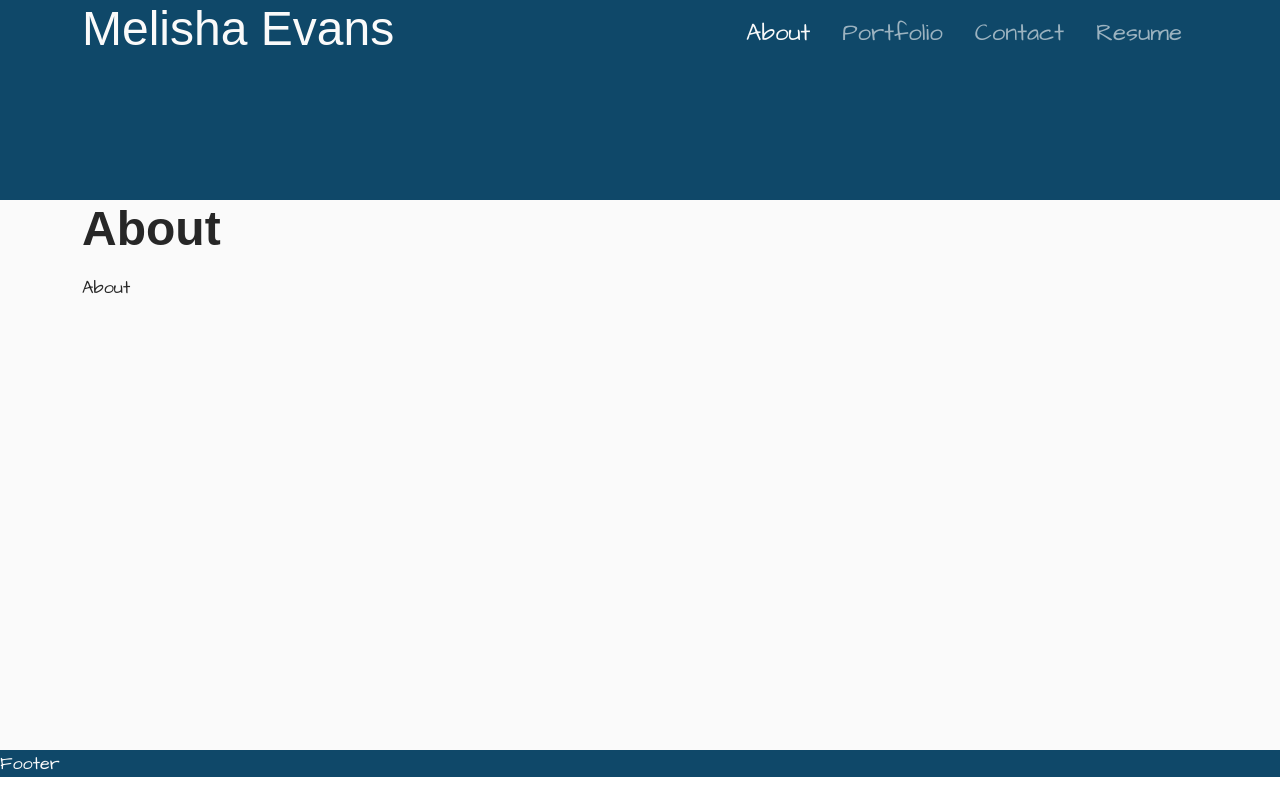
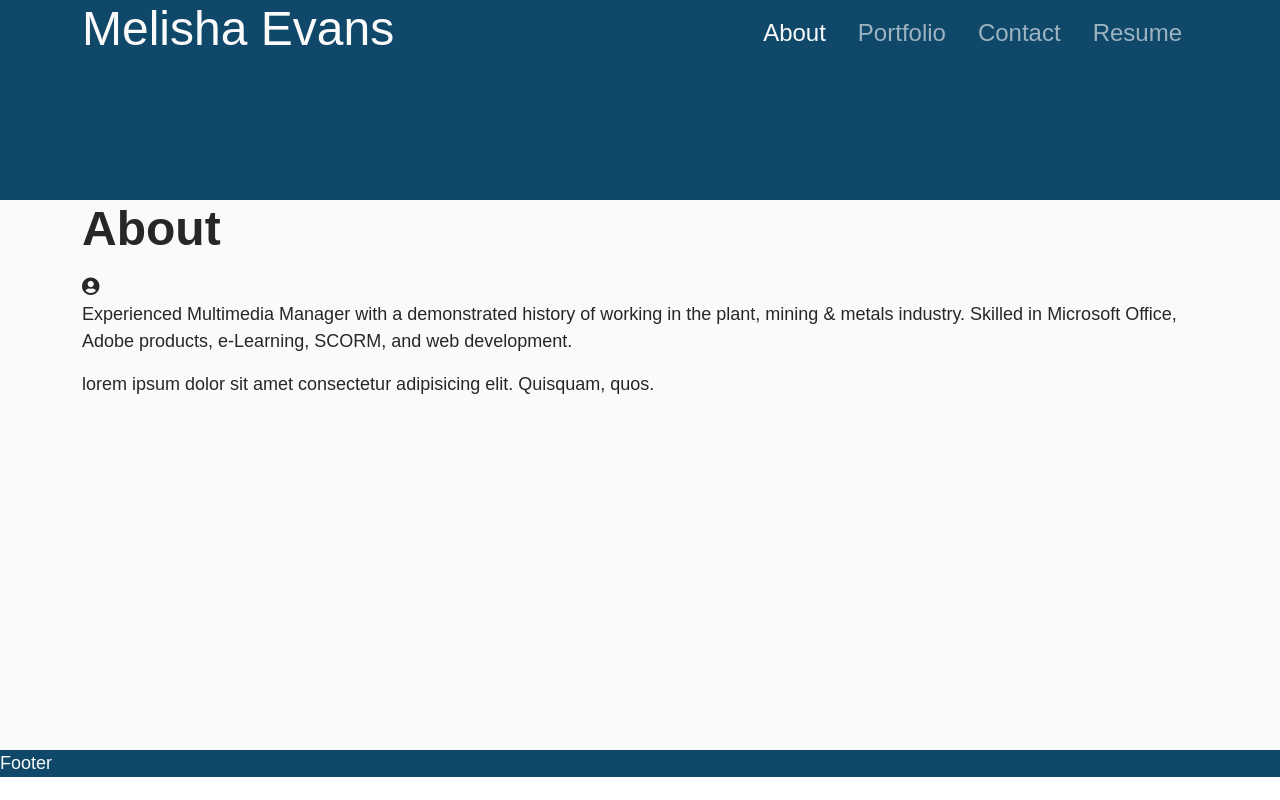
Before and after one commit to greentree31/Portfolio-newReact, a React (Create React App) app: page / in a window 1280 px wide. Built offline with nearby package versions, Linux system fonts and the light colour scheme; a web font is replaced by a local one.

Commit message:
update about

```diff
--- a/package.json
+++ b/package.json
@@ -10,6 +10,7 @@
     "cra-template-complete-web-app": "^1.1.12",
     "react": "^18.2.0",
     "react-dom": "^18.2.0",
+    "react-lorem-ipsum": "^1.4.10",
     "react-scripts": "5.0.1",
     "web-vitals": "^2.1.4"
   },
--- a/src/Page/About.js
+++ b/src/Page/About.js
@@ -1,7 +1,12 @@
 import React from 'react';
 
 const About = () => {
-  return <div>About</div>;
+  return <>
+  <i className="fas fa-user-circle"></i>
+  <p>Experienced Multimedia Manager with a demonstrated history of working in the plant, mining & metals industry. Skilled in Microsoft Office, Adobe products, e-Learning, SCORM, and web development.</p>
+  <p>lorem ipsum dolor sit amet consectetur adipisicing elit. Quisquam, quos.</p>
+
+  </>;
 };
 
 export default About;
--- a/src/index.css
+++ b/src/index.css
@@ -16,11 +16,11 @@ html,
 body {
 	min-height: 100%;
 }
-/* font-family: 'Quintessential', cursive; */
+/* font-family: 'Quintessential', cursive;     font-family: 'Architects Daughter', cursive;*/
 .wrapper {
     background-color: var(--darker);
     color: var(--light);
-    font-family: 'Architects Daughter', cursive;
+    font-family: 'Arial', sans-serif;
     font-size: 18px;
     line-height: 1.5;
 }
```
Also changed, not shown: 1 other file (tests, documents, lock files or other folders).
